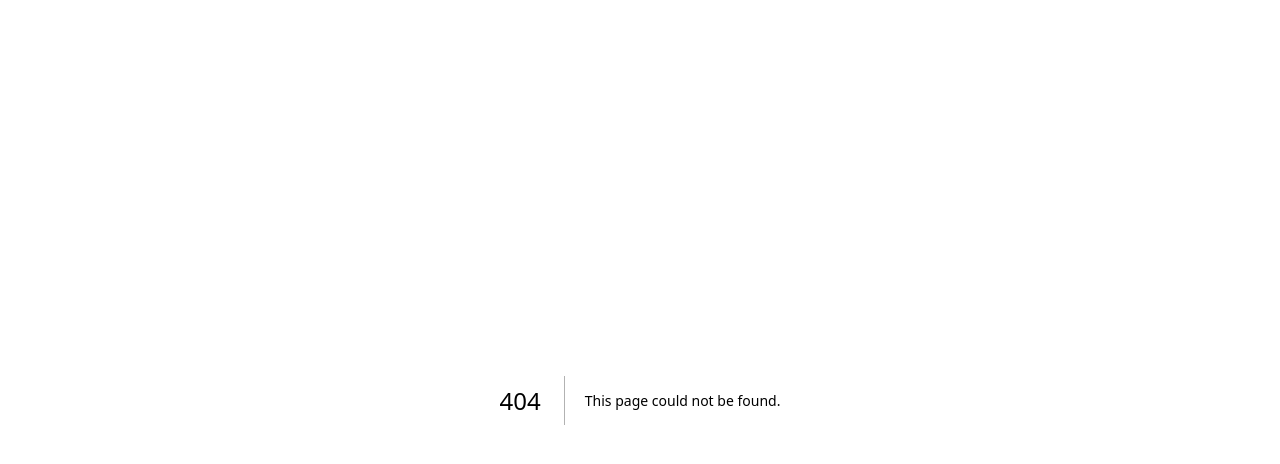
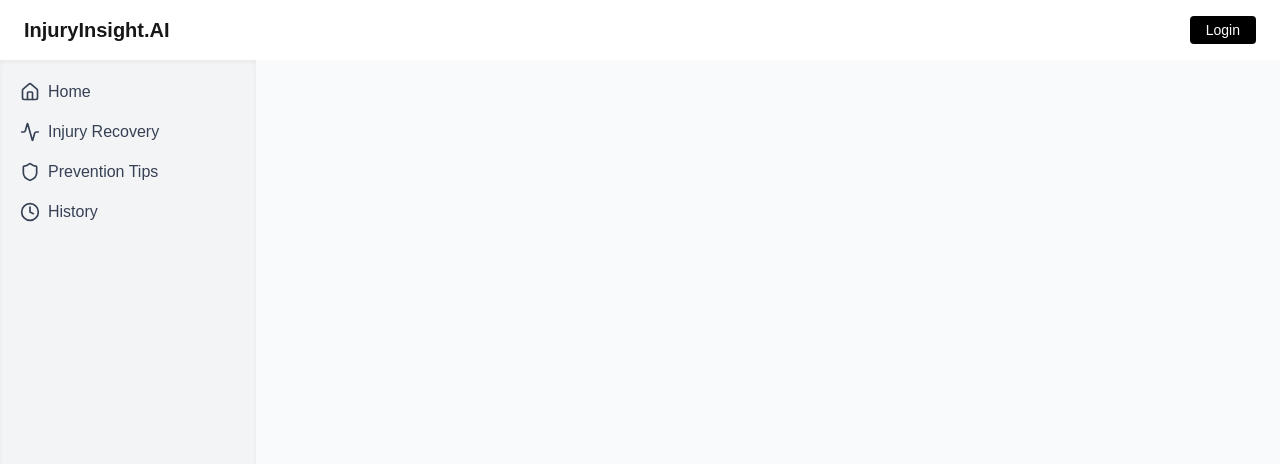
Before and after one commit to oJomiloju/ai-sports-injury-assistant, a Next.js app: page /dashboard in a window 1280 px wide. Before the commit this address had no page. Shown: the top 464 px of the page. Built offline with nearby package versions, Linux system fonts and the light colour scheme.

Commit message:
Structure set up

```diff
--- /dev/null
+++ b/app/dashboard/page.js
@@ -0,0 +1,13 @@
+import Navbar from "@/components/Navbar";
+import Sidebar from "@/components/Sidebar";
+
+export default function DashboardLayout({ children }) {
+  return (
+    <div className="flex h-screen overflow-hidden">
+      <Sidebar />
+      <div className="flex-1 flex flex-col overflow-auto">
+        <main className="p-6 bg-gray-50 min-h-screen">{children}</main>
+      </div>
+    </div>
+  );
+}
--- a/app/layout.js
+++ b/app/layout.js
@@ -1,28 +1,18 @@
-import { Geist, Geist_Mono } from "next/font/google";
+// app/layout.js
 import "./globals.css";
-
-const geistSans = Geist({
-  variable: "--font-geist-sans",
-  subsets: ["latin"],
-});
-
-const geistMono = Geist_Mono({
-  variable: "--font-geist-mono",
-  subsets: ["latin"],
-});
+import Navbar from "@/components/Navbar";
 
 export const metadata = {
-  title: "Create Next App",
-  description: "Generated by create next app",
+  title: "InjuryInsight.AI",
+  description: "AI-Powered Sports Injury Assistant",
 };
 
 export default function RootLayout({ children }) {
   return (
     <html lang="en">
-      <body
-        className={`${geistSans.variable} ${geistMono.variable} antialiased`}
-      >
-        {children}
+      <body className="bg-gray-50">
+        <Navbar />
+        <main>{children}</main>
       </body>
     </html>
   );
--- a/app/page.js
+++ b/app/page.js
@@ -1,103 +1,22 @@
-import Image from "next/image";
-
-export default function Home() {
+export default function HomePage() {
   return (
-    <div className="grid grid-rows-[20px_1fr_20px] items-center justify-items-center min-h-screen p-8 pb-20 gap-16 sm:p-20 font-[family-name:var(--font-geist-sans)]">
-      <main className="flex flex-col gap-[32px] row-start-2 items-center sm:items-start">
-        <Image
-          className="dark:invert"
-          src="/next.svg"
-          alt="Next.js logo"
-          width={180}
-          height={38}
-          priority
-        />
-        <ol className="list-inside list-decimal text-sm/6 text-center sm:text-left font-[family-name:var(--font-geist-mono)]">
-          <li className="mb-2 tracking-[-.01em]">
-            Get started by editing{" "}
-            <code className="bg-black/[.05] dark:bg-white/[.06] px-1 py-0.5 rounded font-[family-name:var(--font-geist-mono)] font-semibold">
-              app/page.js
-            </code>
-            .
-          </li>
-          <li className="tracking-[-.01em]">
-            Save and see your changes instantly.
-          </li>
-        </ol>
-
-        <div className="flex gap-4 items-center flex-col sm:flex-row">
-          <a
-            className="rounded-full border border-solid border-transparent transition-colors flex items-center justify-center bg-foreground text-background gap-2 hover:bg-[#383838] dark:hover:bg-[#ccc] font-medium text-sm sm:text-base h-10 sm:h-12 px-4 sm:px-5 sm:w-auto"
-            href="https://vercel.com/new?utm_source=create-next-app&utm_medium=appdir-template-tw&utm_campaign=create-next-app"
-            target="_blank"
-            rel="noopener noreferrer"
-          >
-            <Image
-              className="dark:invert"
-              src="/vercel.svg"
-              alt="Vercel logomark"
-              width={20}
-              height={20}
-            />
-            Deploy now
-          </a>
-          <a
-            className="rounded-full border border-solid border-black/[.08] dark:border-white/[.145] transition-colors flex items-center justify-center hover:bg-[#f2f2f2] dark:hover:bg-[#1a1a1a] hover:border-transparent font-medium text-sm sm:text-base h-10 sm:h-12 px-4 sm:px-5 w-full sm:w-auto md:w-[158px]"
-            href="https://nextjs.org/docs?utm_source=create-next-app&utm_medium=appdir-template-tw&utm_campaign=create-next-app"
-            target="_blank"
-            rel="noopener noreferrer"
-          >
-            Read our docs
-          </a>
-        </div>
-      </main>
-      <footer className="row-start-3 flex gap-[24px] flex-wrap items-center justify-center">
-        <a
-          className="flex items-center gap-2 hover:underline hover:underline-offset-4"
-          href="https://nextjs.org/learn?utm_source=create-next-app&utm_medium=appdir-template-tw&utm_campaign=create-next-app"
-          target="_blank"
-          rel="noopener noreferrer"
-        >
-          <Image
-            aria-hidden
-            src="/file.svg"
-            alt="File icon"
-            width={16}
-            height={16}
-          />
-          Learn
-        </a>
-        <a
-          className="flex items-center gap-2 hover:underline hover:underline-offset-4"
-          href="https://vercel.com/templates?framework=next.js&utm_source=create-next-app&utm_medium=appdir-template-tw&utm_campaign=create-next-app"
-          target="_blank"
-          rel="noopener noreferrer"
-        >
-          <Image
-            aria-hidden
-            src="/window.svg"
-            alt="Window icon"
-            width={16}
-            height={16}
-          />
-          Examples
-        </a>
-        <a
-          className="flex items-center gap-2 hover:underline hover:underline-offset-4"
-          href="https://nextjs.org?utm_source=create-next-app&utm_medium=appdir-template-tw&utm_campaign=create-next-app"
-          target="_blank"
-          rel="noopener noreferrer"
-        >
-          <Image
-            aria-hidden
-            src="/globe.svg"
-            alt="Globe icon"
-            width={16}
-            height={16}
-          />
-          Go to nextjs.org →
-        </a>
-      </footer>
+    <div className="bg-white min-h-screen flex flex-col justify-center items-center px-4">
+      <h1 className="text-5xl font-bold mb-4 text-center">The Athletic Assistant</h1>
+      <p className="text-xl text-gray-600 mb-6 text-center max-w-xl">
+        Prevent injuries. Recover smarter. InjuryInsight.AI helps you take control of your training and recovery with personalized LLM-powered guidance.
+      </p>
+      <a
+        href="/dashboard"
+        className="bg-black text-white px-6 py-3 rounded-full text-lg hover:bg-gray-800 transition"
+      >
+        Discover
+      </a>
+      <div className="mt-16 text-center max-w-2xl">
+        <h2 className="text-2xl font-semibold mb-2">Break the bad habit</h2>
+        <p className="text-gray-600">
+          Learn how to train safely, rest smartly, and get back to your sport stronger. One of the best skills you can develop is how to listen to your body.
+        </p>
+      </div>
     </div>
   );
 }
--- /dev/null
+++ b/components/Navbar.js
@@ -0,0 +1,13 @@
+"use client";
+import Link from "next/link";
+
+export default function Navbar() {
+  return (
+    <header className="flex justify-between items-center bg-white shadow px-6 py-4">
+      <h1 className="text-xl font-semibold">InjuryInsight.AI</h1>
+      <nav className="flex gap-4">
+        <button className="text-sm bg-black text-white px-4 py-1 rounded">Login</button>
+      </nav>
+    </header>
+  );
+}
--- /dev/null
+++ b/components/Sidebar.js
@@ -0,0 +1,22 @@
+"use client";
+import Link from "next/link";
+import { Home, Activity, Shield, Clock } from "lucide-react";
+
+export default function Sidebar() {
+  return (
+    <aside className="w-64 bg-gray-100 p-5 flex flex-col gap-4 shadow-inner">
+      <Link href="/" className="flex items-center gap-2 text-gray-700 hover:text-black">
+        <Home className="w-5 h-5" /> Home
+      </Link>
+      <Link href="/recovery" className="flex items-center gap-2 text-gray-700 hover:text-black">
+        <Activity className="w-5 h-5" /> Injury Recovery
+      </Link>
+      <Link href="/prevention" className="flex items-center gap-2 text-gray-700 hover:text-black">
+        <Shield className="w-5 h-5" /> Prevention Tips
+      </Link>
+      <Link href="/history" className="flex items-center gap-2 text-gray-700 hover:text-black">
+        <Clock className="w-5 h-5" /> History
+      </Link>
+    </aside>
+  );
+}
```
Also changed, not shown: package.json (+5 -4 lines), app/prevention/page.js (added), app/recovery/page.js (added), components/RecoveryForm.js (added), components/ResponsePanel.js (added), components/StatsCard.js (added), components/UserPanel.js (added), 1 other file (tests, documents, lock files or other folders).
